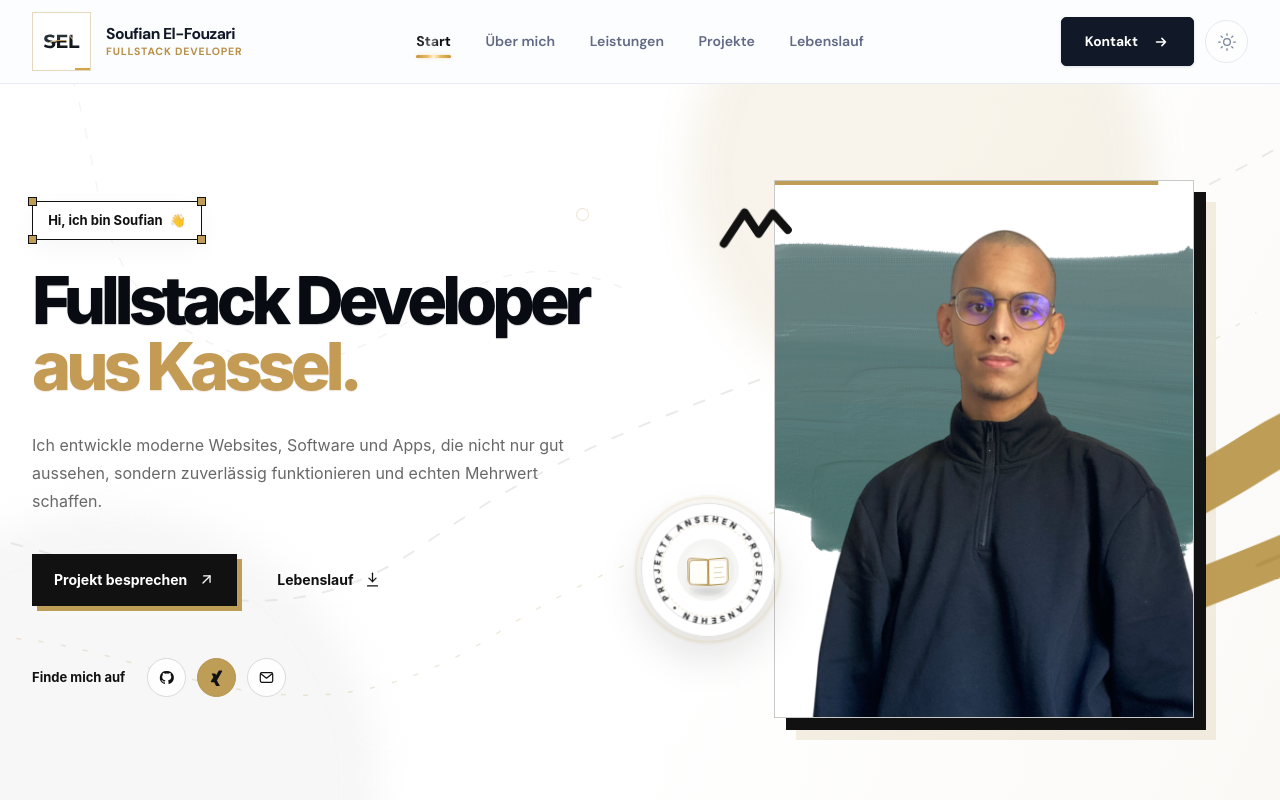
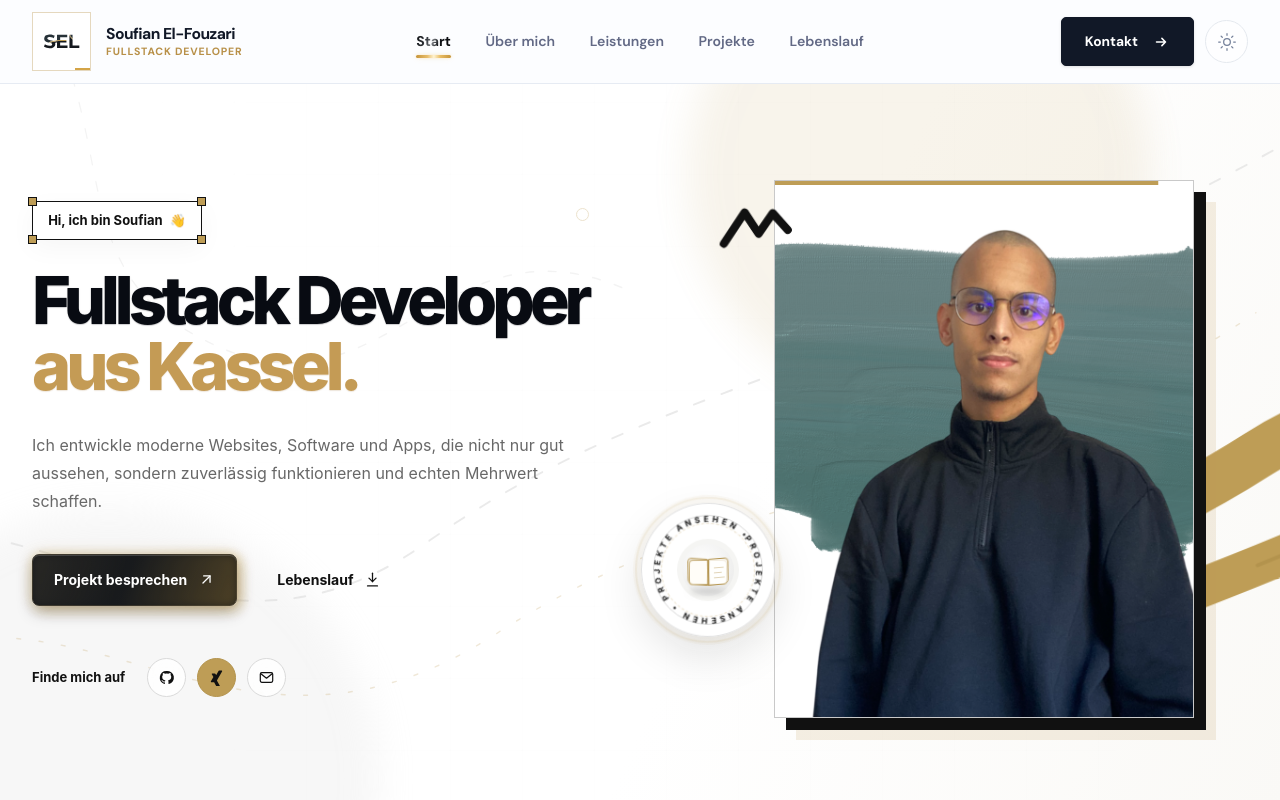
Before and after one commit to SoufianElfouzari/soufian-elfouzari-porfolio, a React (Vite) app: page / in a window 1280 px wide. Shown: the top 800 px of the page. Built offline with nearby package versions, Linux system fonts and the light colour scheme.

Commit message:
Style hero primary CTA with glossy dark surface and golden glow shadow

```diff
--- a/src/pages/Home/components/Hero/Hero.css
+++ b/src/pages/Home/components/Hero/Hero.css
@@ -1327,3 +1327,39 @@
 @media (max-width: 560px) {
   .hero__title { font-size: clamp(34px, 7.5vw, 47px); }
 }
+
+/* Primary CTA: dark glossy button with warm golden ambient shadow */
+.hero__button--primary {
+  position: relative;
+  isolation: isolate;
+  overflow: visible;
+  border: 1px solid #37332a;
+  border-radius: 7px;
+  color: #fff;
+  background: linear-gradient(115deg, #121418 0%, #191b1d 52%, #22201a 100%);
+  box-shadow:
+    0 7px 16px rgba(15, 15, 16, .23),
+    0 0 15px rgba(190, 151, 65, .28),
+    4px 4px 13px rgba(189, 147, 58, .34),
+    inset 0 1px 0 rgba(255,255,255,.17);
+}
+.hero__button--primary::before {
+  content: "";
+  position: absolute;
+  z-index: -1;
+  inset: -2px;
+  border-radius: 9px;
+  pointer-events: none;
+  background: linear-gradient(110deg, rgba(244,218,149,.10), transparent 46%, rgba(217,171,77,.24));
+  filter: blur(5px);
+}
+.hero__button--primary:hover {
+  color: #fff;
+  background: linear-gradient(115deg, #1c1d20, #242321);
+  transform: translateY(-2px);
+  box-shadow:
+    0 10px 20px rgba(15,15,16,.27),
+    0 0 19px rgba(195,154,66,.38),
+    5px 5px 17px rgba(189,147,58,.40),
+    inset 0 1px 0 rgba(255,255,255,.20);
+}
```
